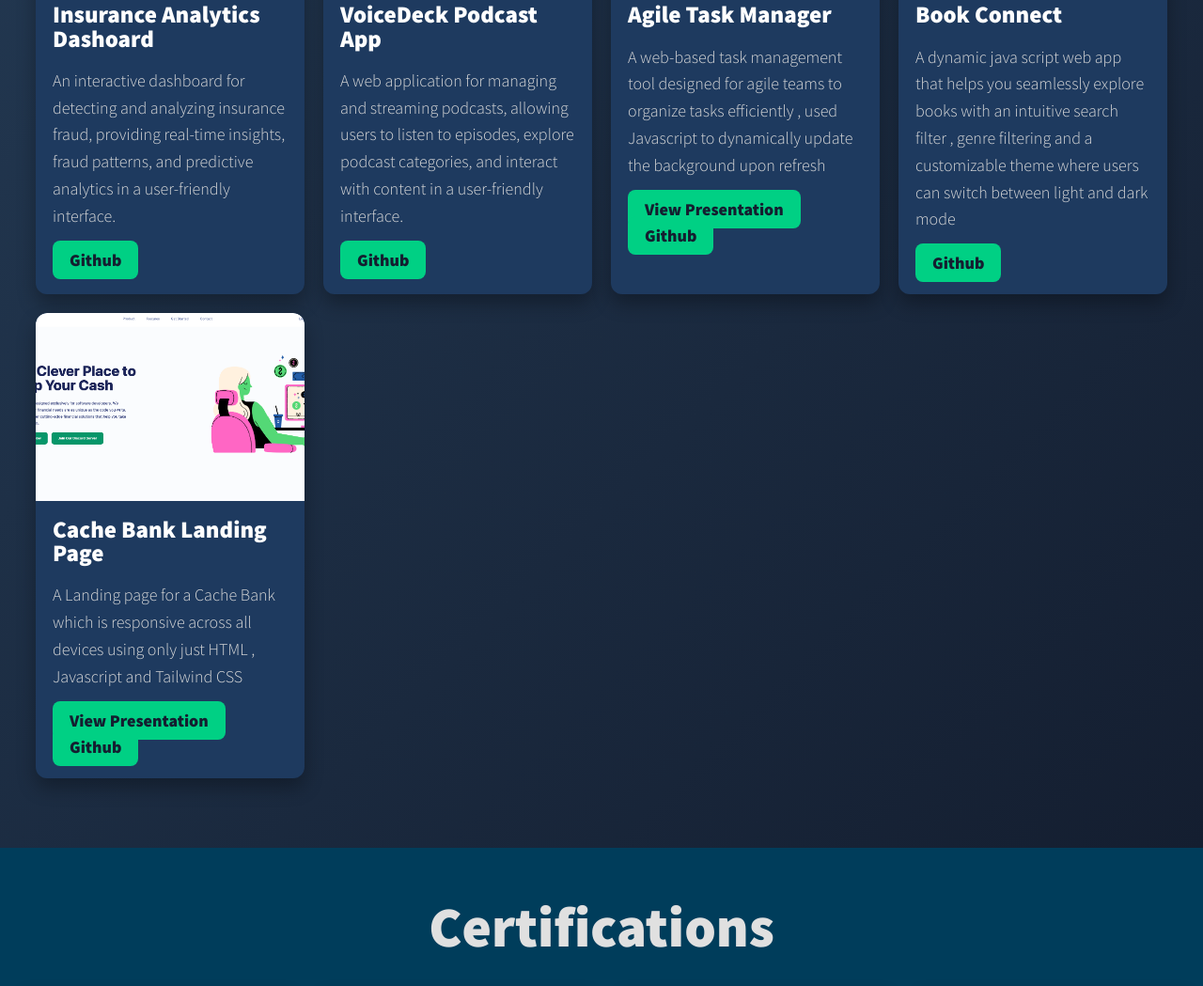
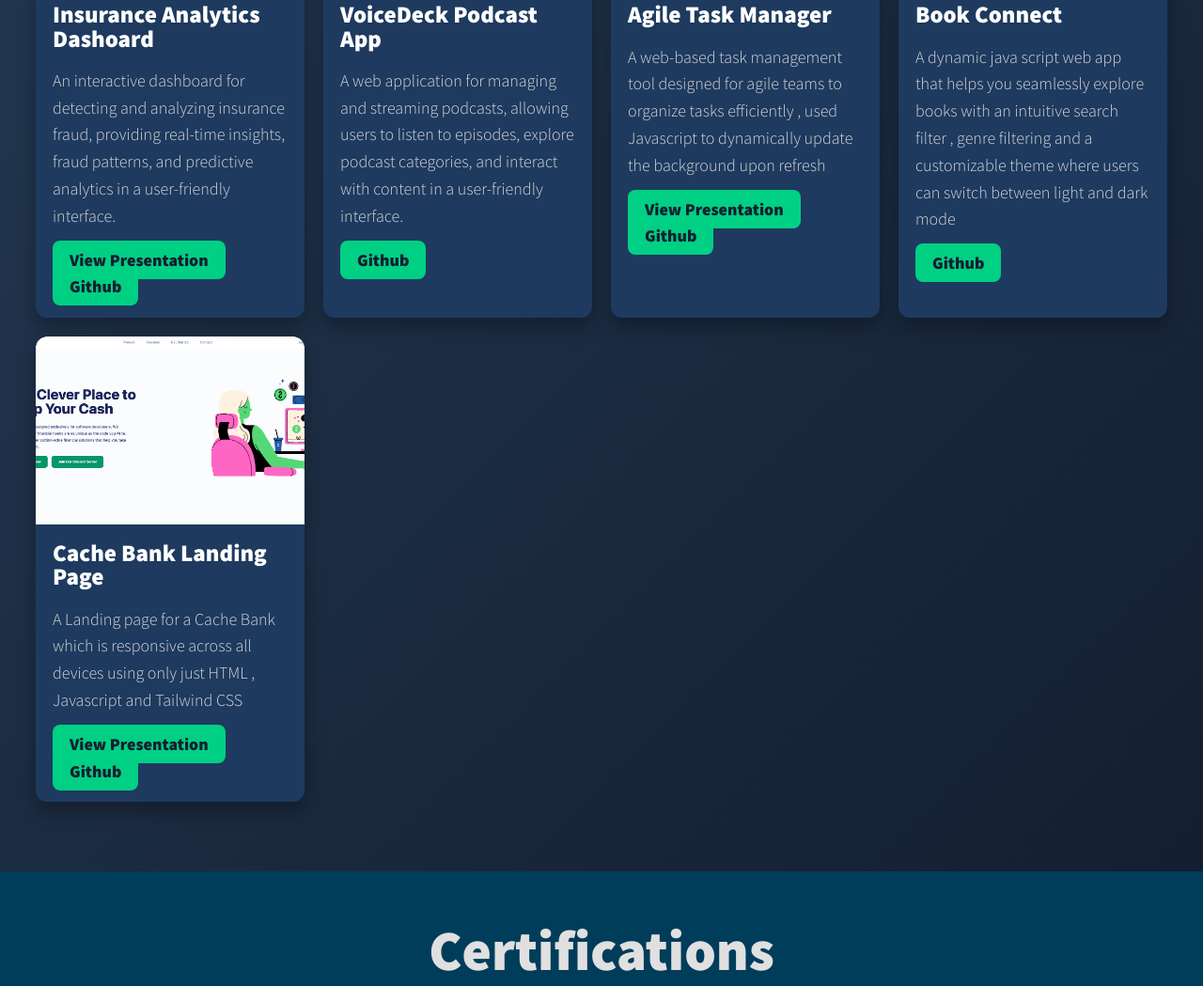
Before and after one commit to Mzamo-Ntshaba/Mzamo-Ntshaba-Site.io, a plain HTML site: page index.html in a window 1280 px wide. Shown: the part 2886-3935 px from the top of the page at 94% size. Drawn offline with nearby package versions, Linux system fonts and the light colour scheme.

Commit message:
Update index.html

```diff
--- a/index.html
+++ b/index.html
@@ -90,6 +90,7 @@
             <div class="portfolio__content">
                 <h3 class="portfolio__title">Insurance Analytics Dashoard</h3>
                 <p class="portfolio__description">An interactive dashboard for detecting and analyzing insurance fraud, providing real-time insights, fraud patterns, and predictive analytics in a user-friendly interface.</p>
+                <a href="" class="portfolio__doc-link">View Presentation</a>
                <a href="https://github.com/Mzamo-Ntshaba/Insurance_Integrated_Project" class="portfolio__doc-link2">Github</a>
             </div>
        </div>
```
